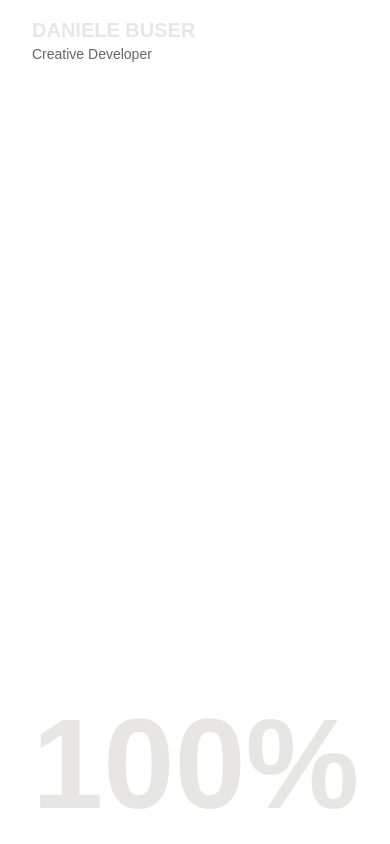
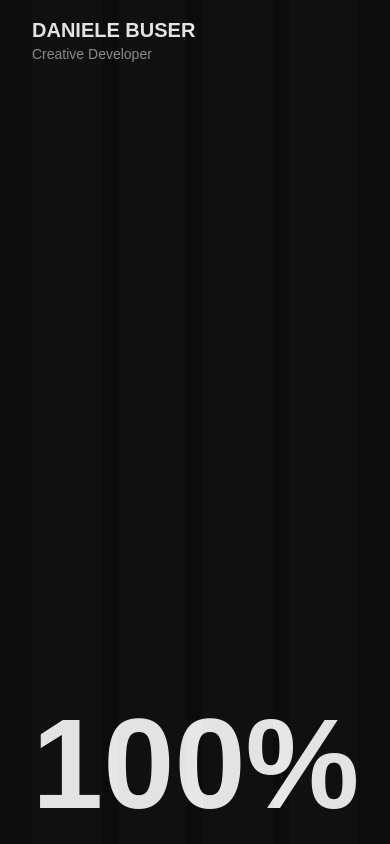
Before and after one commit to dbuser03/danielebuser-portfolio, a Next.js app: page / in a window 390 px wide. Built offline with nearby package versions, Linux system fonts and the light colour scheme; a web font is replaced by a local one.

Commit message:
feat(app): Update global styles, enhance footer
Update global styles, enhance footer with Milan time, and implement responsive column grid.

Changelog: feature

```diff
--- a/src/app/globals.css
+++ b/src/app/globals.css
@@ -1,17 +1,10 @@
 @import "tailwindcss";
 
 :root {
-  --background: #ffffff;
-  --foreground: #18191a;
+  --background: #0c0c0c;
+  --foreground: #f3f3f3;
   --neutral: #9b9b9b;
-}
-
-@media (prefers-color-scheme: dark) {
-  :root {
-    --background: #18191a;
-    --foreground: #ffffff;
-    --neutral: #9b9b9b;
-  }
+  --columns: #101010;
 }
 
 body {
--- a/src/app/landing/LandingScreen.tsx
+++ b/src/app/landing/LandingScreen.tsx
@@ -1,7 +1,15 @@
 import React from "react";
+import { useColumnCount } from "@/hooks/core/useColumnCount";
+import { ColumnGrid } from "@/components/core/ColumnGrid";
 
 const LandingScreen = () => {
-  return <div className="h-[100vh] flex-shrink-0"></div>;
+  const columnCount = useColumnCount();
+
+  return (
+    <div className="bg-foreground relative h-[100vh] flex-shrink-0">
+      <ColumnGrid columnCount={columnCount} showBorder={false} opacity={1} />
+    </div>
+  );
 };
 
 export default LandingScreen;
--- /dev/null
+++ b/src/components/core/ColumnGrid.tsx
@@ -0,0 +1,26 @@
+import React from "react";
+import { ColumnGridProps } from "@/types/core/columnType";
+
+export const ColumnGrid: React.FC<ColumnGridProps> = ({
+  columnCount,
+  showBorder = false,
+  opacity = 1,
+  className = "",
+}) => {
+  return (
+    <div
+      className={`pointer-events-none absolute inset-0 -z-1 grid h-full w-full grid-cols-4 gap-x-4 px-8 sm:grid-cols-6 md:grid-cols-8 lg:grid-cols-10 xl:grid-cols-12 ${className}`}
+    >
+      {Array.from({ length: columnCount }).map((_, index) => (
+        <div
+          key={index}
+          className={`h-full ${showBorder ? "border border-white" : ""}`}
+          style={{
+            backgroundColor: `var(--columns)`,
+            opacity,
+          }}
+        />
+      ))}
+    </div>
+  );
+};
--- a/src/components/layout/Footer.tsx
+++ b/src/components/layout/Footer.tsx
@@ -1,11 +1,33 @@
-"use client";
-
-import React from "react";
+import React, { useState, useEffect } from "react";
 import { motion } from "framer-motion";
 import { useLoadingProgress } from "@/hooks/layout/useLoadingProgress";
 
 const Footer = () => {
   const { isLoaded, counter, pageNumber } = useLoadingProgress();
+  const [milanTime, setMilanTime] = useState<string>("");
+
+  useEffect(() => {
+    const getMilanTime = () => {
+      const now = new Date();
+
+      const formatter = new Intl.DateTimeFormat("en-US", {
+        hour: "numeric",
+        minute: "2-digit",
+        hour12: true,
+        timeZone: "Europe/Rome",
+      });
+
+      setMilanTime(formatter.format(now));
+    };
+
+    getMilanTime();
+
+    const interval = setInterval(() => {
+      getMilanTime();
+    }, 60000);
+
+    return () => clearInterval(interval);
+  }, []);
 
   return (
     <div className="fixed bottom-0 left-0 z-10 flex w-full items-end justify-between px-8 py-4 mix-blend-difference">
@@ -16,9 +38,9 @@ const Footer = () => {
               initial={{ opacity: 0, y: 14 }}
               animate={{ opacity: 1, y: 0 }}
               transition={{ duration: 0.5, delay: 1 }}
-              className="text-sm"
+              className="flex items-center text-sm"
             >
-              MILANO
+              MILANO - <span className="ml-1">{milanTime}</span>
             </motion.div>
             <motion.div
               initial={{ opacity: 0, y: 14 }}
@@ -31,18 +53,17 @@ const Footer = () => {
           </>
         )}
       </div>
-      {isLoaded ? (
-        counter === 0 ? (
+      {isLoaded ?
+        counter === 0 ?
           <motion.div
             initial={{ opacity: 0, y: 14 }}
             animate={{ opacity: 1, y: 0 }}
             transition={{ duration: 0.5, delay: 1.5 }}
-            className="text-0.875rem font-normal"
+            className="text-sm font-normal"
           >
             {pageNumber}
           </motion.div>
-        ) : (
-          <motion.div
+        : <motion.div
             initial={{ opacity: 0, fontSize: "8rem", lineHeight: "1" }}
             animate={{ opacity: 1, fontSize: "0.875rem", lineHeight: "1.25" }}
             transition={{ duration: 0.5 }}
@@ -50,14 +71,13 @@ const Footer = () => {
           >
             {pageNumber}
           </motion.div>
-        )
-      ) : (
-        counter > 0 && (
-          <div className="text-foreground text-[8rem] leading-[1] font-bold">
+
+      : counter > 0 && (
+          <div className="text-foreground text-9xl font-bold">
             {counter.toString().padStart(3, "0")}%
           </div>
         )
-      )}
+      }
     </div>
   );
 };
--- a/src/components/layout/Header.tsx
+++ b/src/components/layout/Header.tsx
@@ -1,5 +1,3 @@
-"use client";
-
 import React from "react";
 import { motion } from "framer-motion";
 import Link from "next/link";
@@ -10,6 +8,7 @@ const Header = () => {
 
   return (
     <div className="items-top fixed top-0 left-0 z-10 flex w-full justify-between px-8 py-4 mix-blend-difference">
+      <Link href="/">
         <div className="flex-col">
           <motion.div
             initial={{ opacity: 0, y: 20 }}
@@ -28,6 +27,7 @@ const Header = () => {
             Creative Developer
           </motion.div>
         </div>
+      </Link>
       {isLoaded && (
         <div className="flex space-x-8 text-sm text-[var(--neutral)]">
           {menuItems.map((item, index) => (
--- /dev/null
+++ b/src/hooks/core/useColumnCount.ts
@@ -0,0 +1,30 @@
+import { useState, useEffect } from "react";
+import { COLUMN_BREAKPOINTS } from "@/types/core/columnType";
+
+export const useColumnCount = () => {
+  const [columnCount, setColumnCount] = useState(COLUMN_BREAKPOINTS.default);
+
+  useEffect(() => {
+    const updateColumnCount = () => {
+      const width = window.innerWidth;
+      if (width >= 1280) {
+        setColumnCount(COLUMN_BREAKPOINTS.xl);
+      } else if (width >= 1024) {
+        setColumnCount(COLUMN_BREAKPOINTS.lg);
+      } else if (width >= 768) {
+        setColumnCount(COLUMN_BREAKPOINTS.md);
+      } else if (width >= 640) {
+        setColumnCount(COLUMN_BREAKPOINTS.sm);
+      } else {
+        setColumnCount(COLUMN_BREAKPOINTS.default);
+      }
+    };
+
+    updateColumnCount();
+
+    window.addEventListener("resize", updateColumnCount);
+    return () => window.removeEventListener("resize", updateColumnCount);
+  }, []);
+
+  return columnCount;
+};
--- a/src/hooks/layout/useLoadingProgress.ts
+++ b/src/hooks/layout/useLoadingProgress.ts
@@ -1,3 +1,5 @@
+"use client"
+
 import { useEffect, useState } from "react";
 import { useStore } from "@/store/layout/store";
 
--- a/src/hooks/useClickHandler.ts
+++ b/src/hooks/useClickHandler.ts
@@ -1,3 +1,5 @@
+"use client";
+
 import { useEffect, useState } from "react";
 import { useStore } from "@/store/layout/store";
 
--- /dev/null
+++ b/src/types/core/columnType.ts
@@ -0,0 +1,22 @@
+import { z } from "zod";
+
+export const ColumnGridSchema = z.object({
+  columnCount: z
+    .number()
+    .int()
+    .min(4)
+    .max(12),
+  showBorder: z.boolean().optional().default(false),
+  opacity: z.number().min(0).max(1).optional().default(0.1),
+  className: z.string().optional(),
+});
+
+export type ColumnGridProps = z.infer<typeof ColumnGridSchema>;
+
+export const COLUMN_BREAKPOINTS = {
+  sm: 6,
+  md: 8,
+  lg: 10,
+  xl: 12,
+  default: 4,
+};
```
Lines whose indentation alone changed are shown as unchanged.
